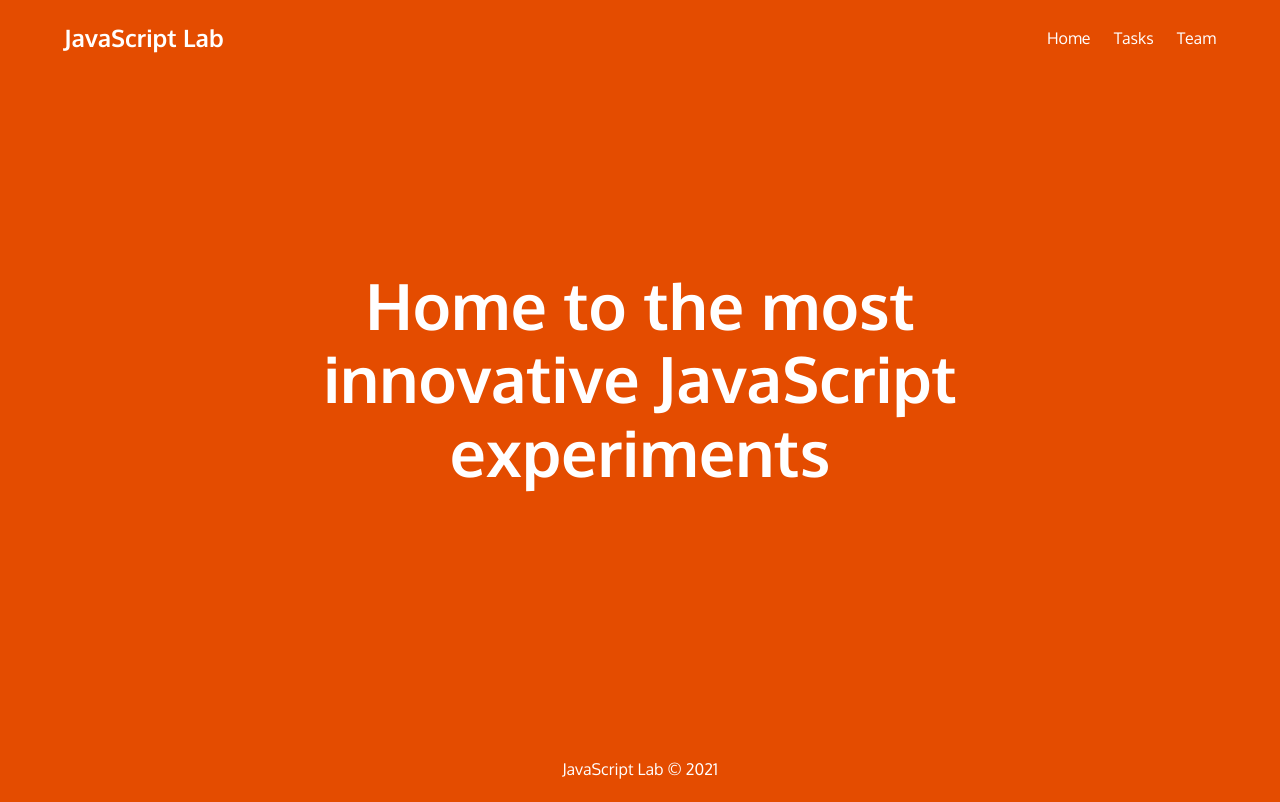
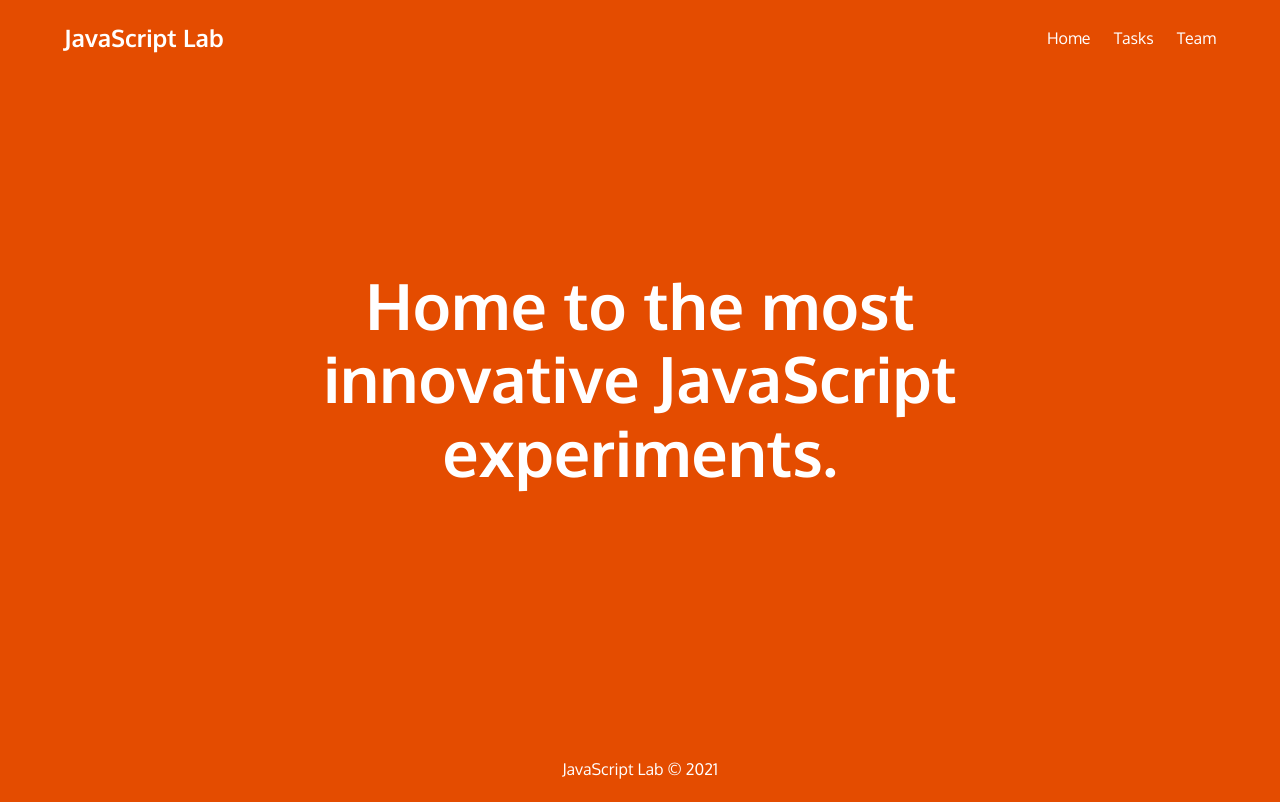
Before and after one commit to pulibrary/javascript-lab, a plain HTML site: page index.html in a window 1280 px wide. Drawn offline with Linux system fonts and the light colour scheme.

Commit message:
Add period

```diff
--- a/index.html
+++ b/index.html
@@ -25,7 +25,7 @@
             </nav>
         </header>
         <main>
-            <h1>Home to the most innovative JavaScript experiments</h1>
+            <h1>Home to the most innovative JavaScript experiments.</h1>
         </main>
         <footer>
             <p><a href="index.html">JavaScript Lab</a> &copy; 2021</p>
```
